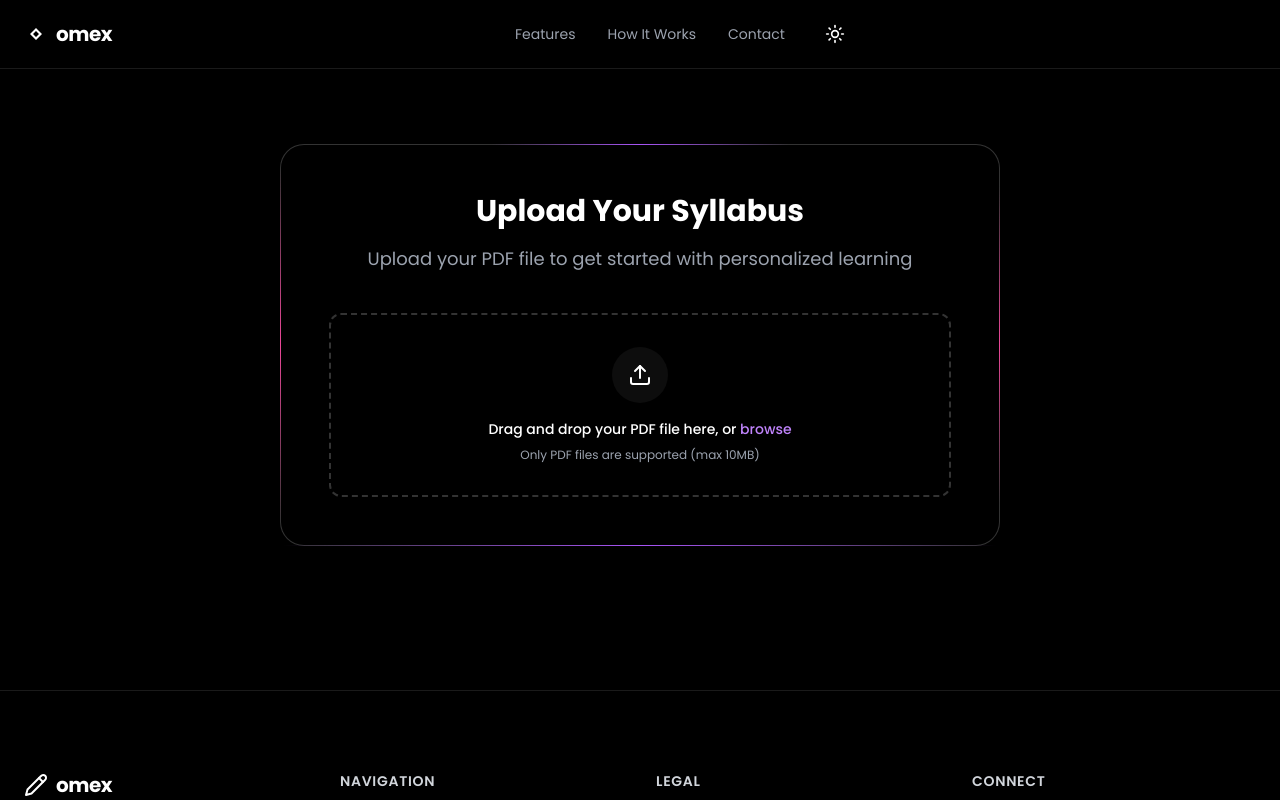
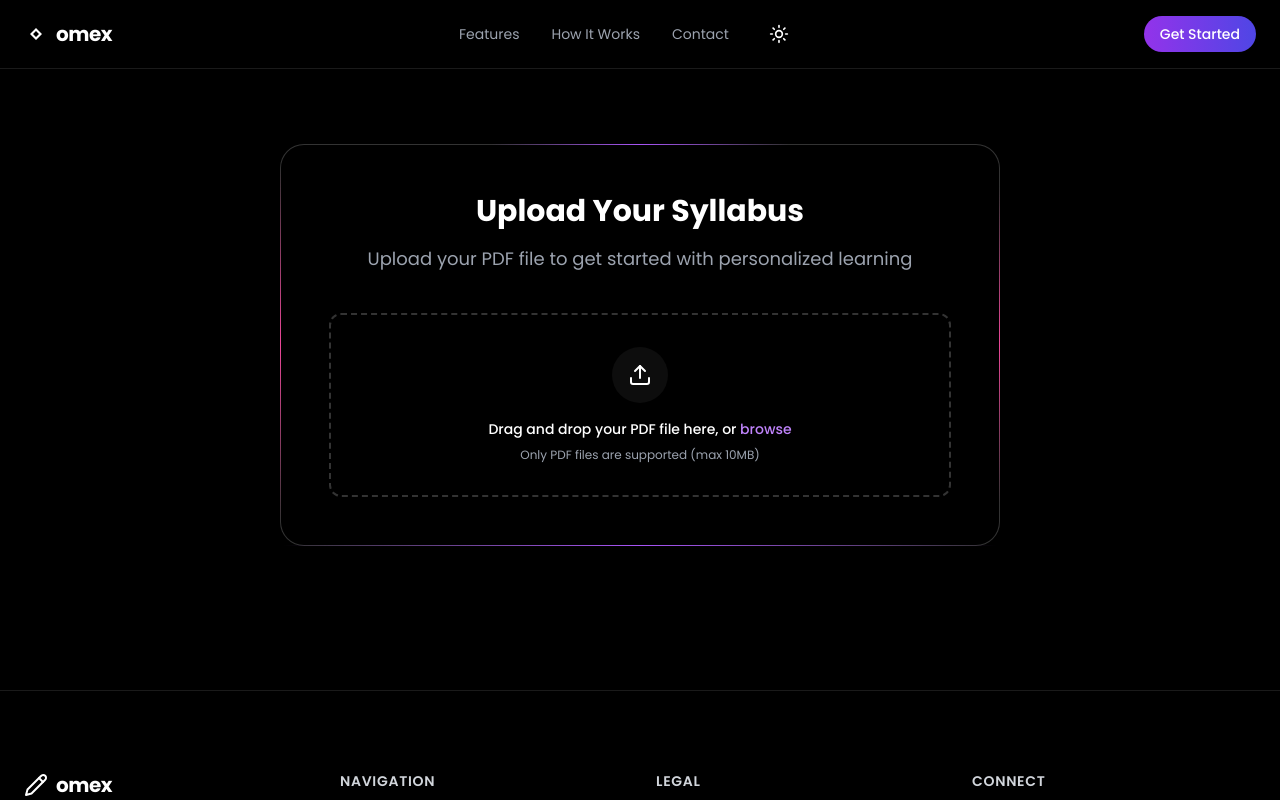
Before and after one commit to Hackathons-DeVS/Omex-Final, a React (Vite) app in the folder frontend/project/: page /mainpage in a window 1280 px wide. Shown: the top 800 px of the page. Built offline with nearby package versions, Linux system fonts and the light colour scheme.

Commit message:
Update Header.tsx

```diff
--- a/frontend/project/src/components/Header.tsx
+++ b/frontend/project/src/components/Header.tsx
@@ -35,6 +35,14 @@ export function Header() {
                 <span className="text-sm font-medium text-purple-600">{tokens} Tokens</span>
               </div>
             )}
+            {!user && (
+              <button
+                onClick={() => navigate('/mainpage')}
+                className="px-4 py-2 text-sm font-medium text-white bg-gradient-to-r from-purple-600 to-indigo-600 rounded-full hover:opacity-90 transition-opacity"
+              >
+                Get Started
+              </button>
+            )}
             {user && (
               <button
                 onClick={() => navigate('/study-streaks')}
@@ -46,6 +54,14 @@ export function Header() {
           </div>
           <div className="md:hidden flex items-center gap-4">
             {/* Tokens Display (Mobile) */}
+            {!user && (
+               <button
+                onClick={() => navigate('/mainpage')}
+                className="px-3 py-1 text-sm font-medium text-white bg-gradient-to-r from-purple-600 to-indigo-600 rounded-full hover:opacity-90 transition-opacity"
+               >
+                 Get Started
+               </button>
+            )}
             {user && (
               <div className="flex items-center gap-2 px-3 py-1 bg-gradient-to-r from-purple-600/10 to-indigo-600/10 rounded-full">
                 <Coins className="h-4 w-4 text-yellow-500" />
```
